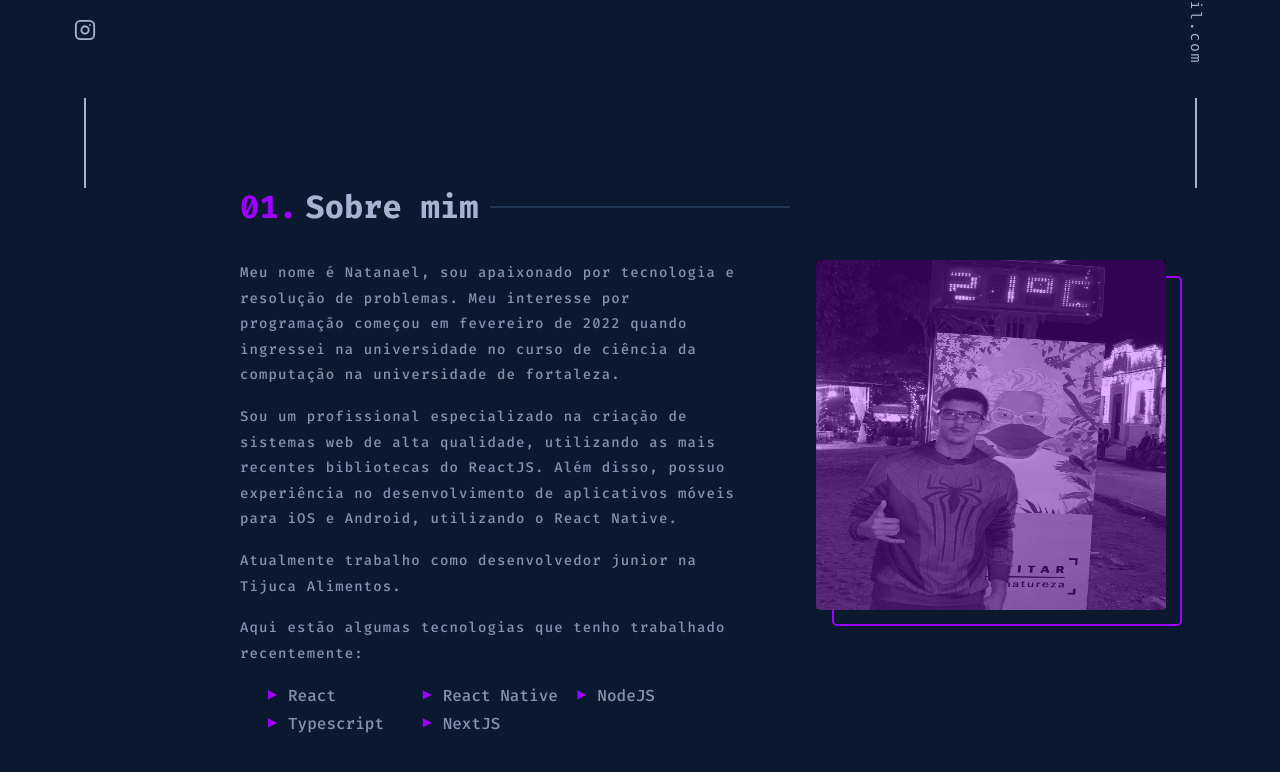
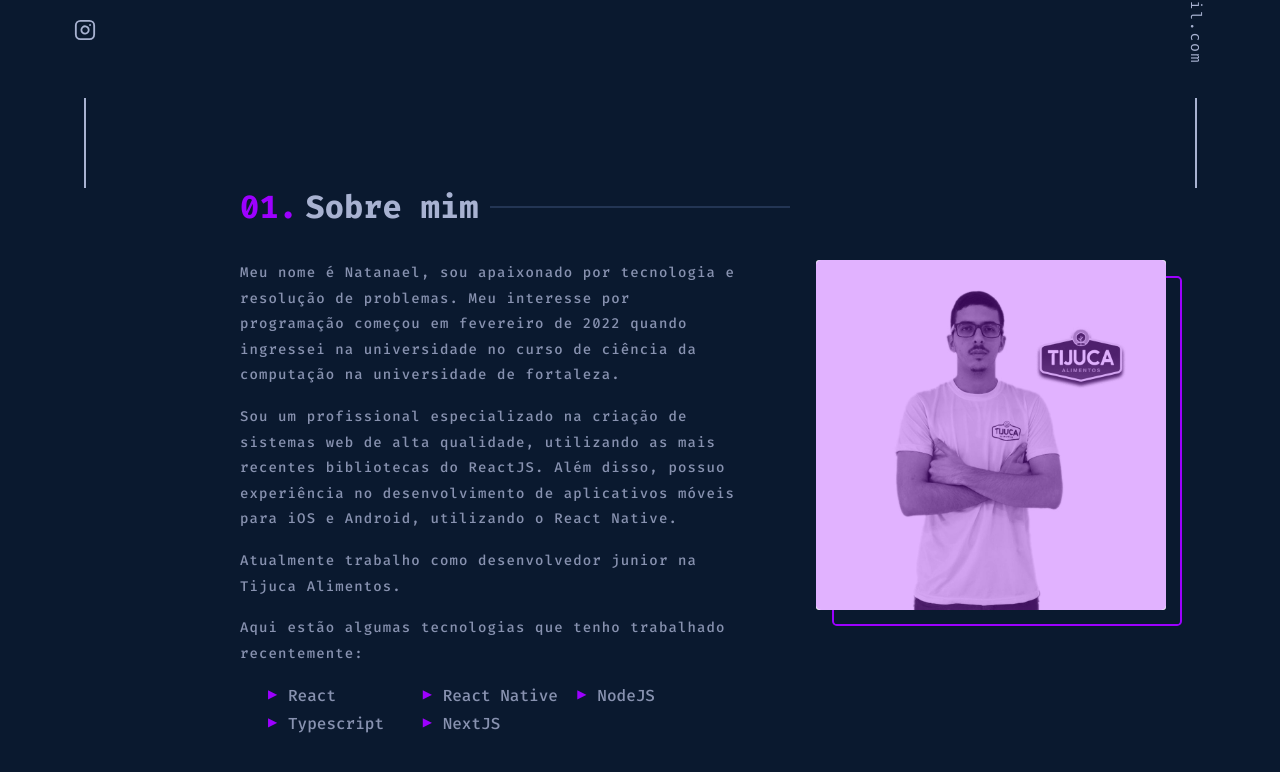
Before and after one commit to DevNatanael/portfolio, a Next.js app: page / in a window 1280 px wide. Shown: the part 612-1384 px from the top of the page. Built offline with nearby package versions, Linux system fonts and the light colour scheme.

Commit message:
alteração feita

```diff
--- a/src/sections/About.tsx
+++ b/src/sections/About.tsx
@@ -57,7 +57,7 @@ export default function About() {
           <div className="overlay"></div>
           <div className="overlay-border"></div>
           <div className="about-grid-photo-container">
-            <Image src="/natan3.jpeg" alt="profile" fill />
+            <Image src="/natan7.jpeg" alt="profile" fill />
           </div>
         </div>
       </div>
```
Also changed, not shown: public/natan3.jpeg (deleted), public/natan7.jpeg (added).
